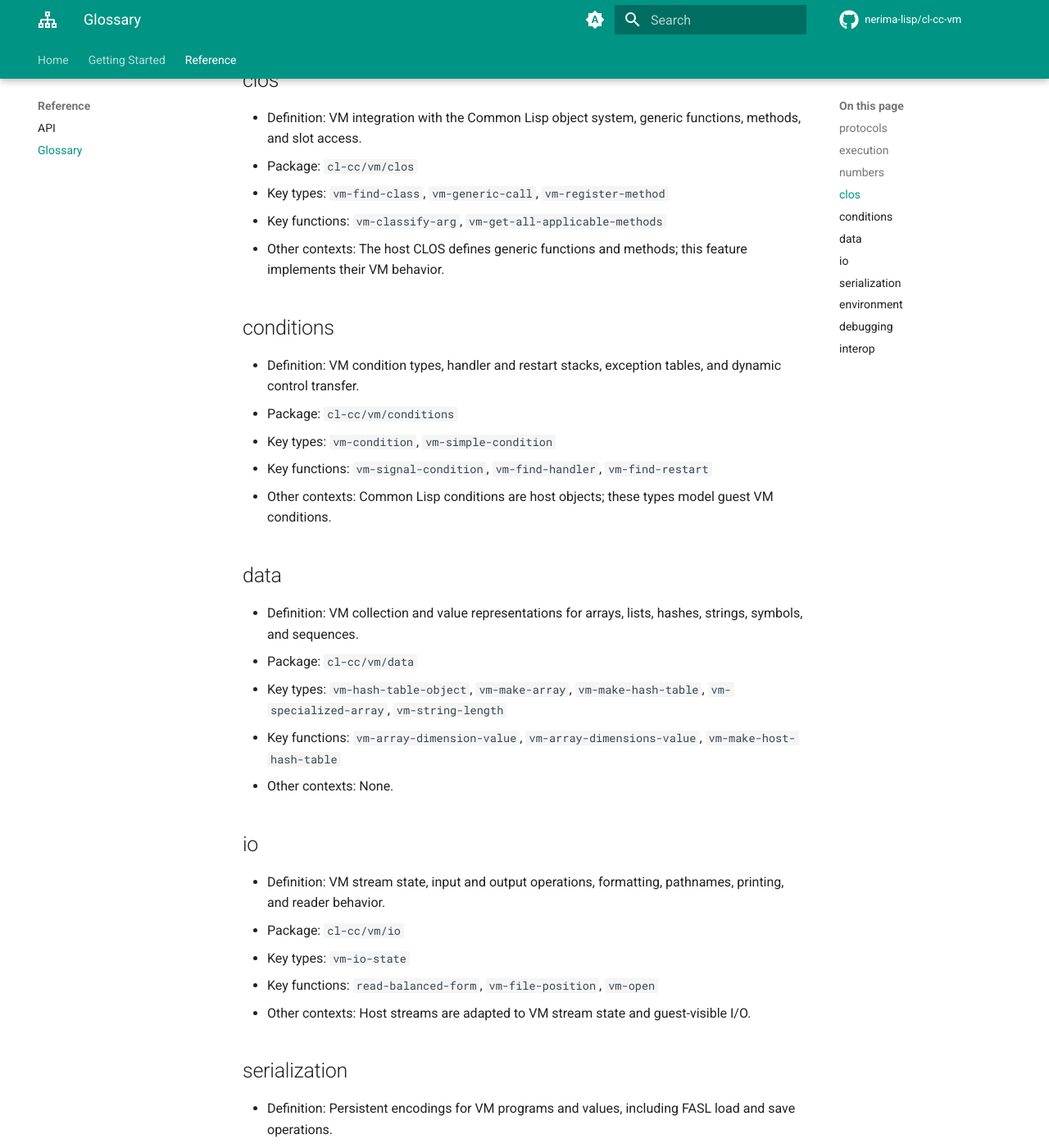
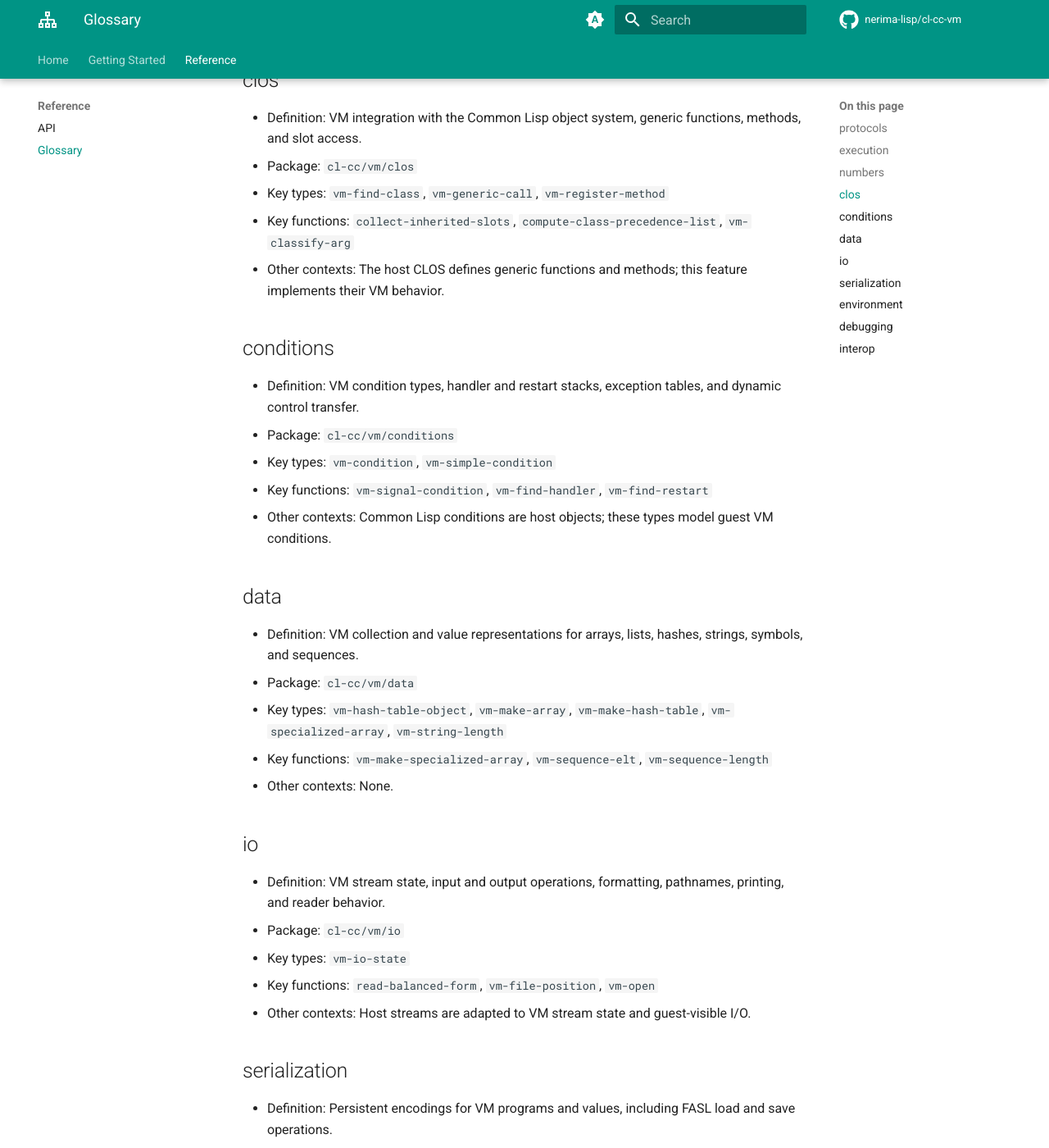
Before and after one commit to nerima-lisp/cl-cc-vm, an MkDocs documentation site: the page built from docs/src/reference/glossary.md, in a window 1280 px wide and 1400 px high, scrolled down 952 px. Shown: the whole window at 82% size. Built offline with MkDocs 1.6.1 and Material for MkDocs 9.7.7, drawn with Linux system fonts in a browser that asks for light colours; comment, search, counter and statistics services are not loaded.

Commit message:
docs: list exported feature APIs in glossary

```diff
--- a/docs/src/reference/glossary.md
+++ b/docs/src/reference/glossary.md
@@ -29,7 +29,7 @@
 - Definition: VM integration with the Common Lisp object system, generic functions, methods, and slot access.
 - Package: `cl-cc/vm/clos`
 - Key types: `vm-find-class`, `vm-generic-call`, `vm-register-method`
-- Key functions: `vm-classify-arg`, `vm-get-all-applicable-methods`
+- Key functions: `collect-inherited-slots`, `compute-class-precedence-list`, `vm-classify-arg`
 - Other contexts: The host CLOS defines generic functions and methods; this feature implements their VM behavior.
 
 ## conditions
@@ -45,7 +45,7 @@
 - Definition: VM collection and value representations for arrays, lists, hashes, strings, symbols, and sequences.
 - Package: `cl-cc/vm/data`
 - Key types: `vm-hash-table-object`, `vm-make-array`, `vm-make-hash-table`, `vm-specialized-array`, `vm-string-length`
-- Key functions: `vm-array-dimension-value`, `vm-array-dimensions-value`, `vm-make-host-hash-table`
+- Key functions: `vm-make-specialized-array`, `vm-sequence-elt`, `vm-sequence-length`
 - Other contexts: None.
 
 ## io
```
